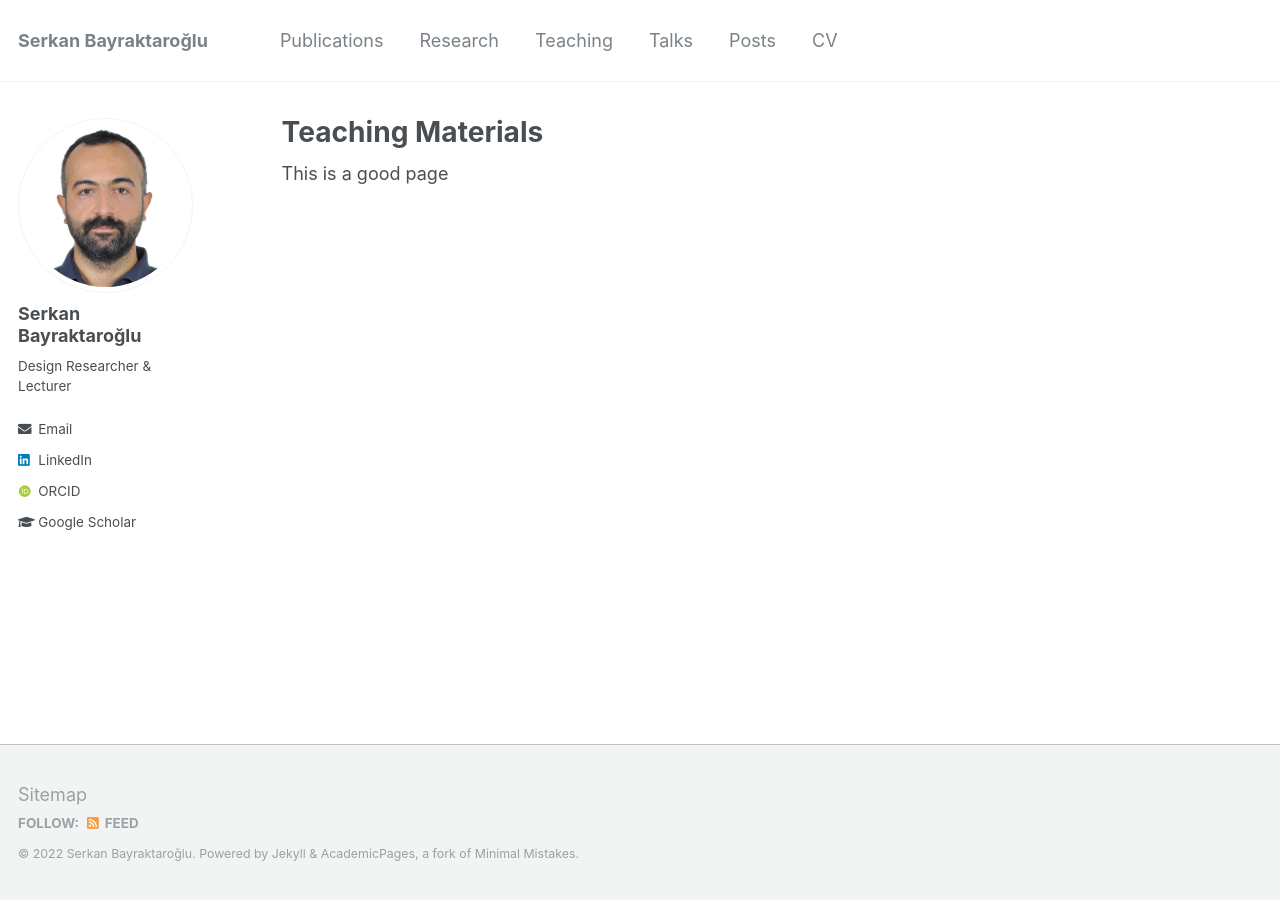
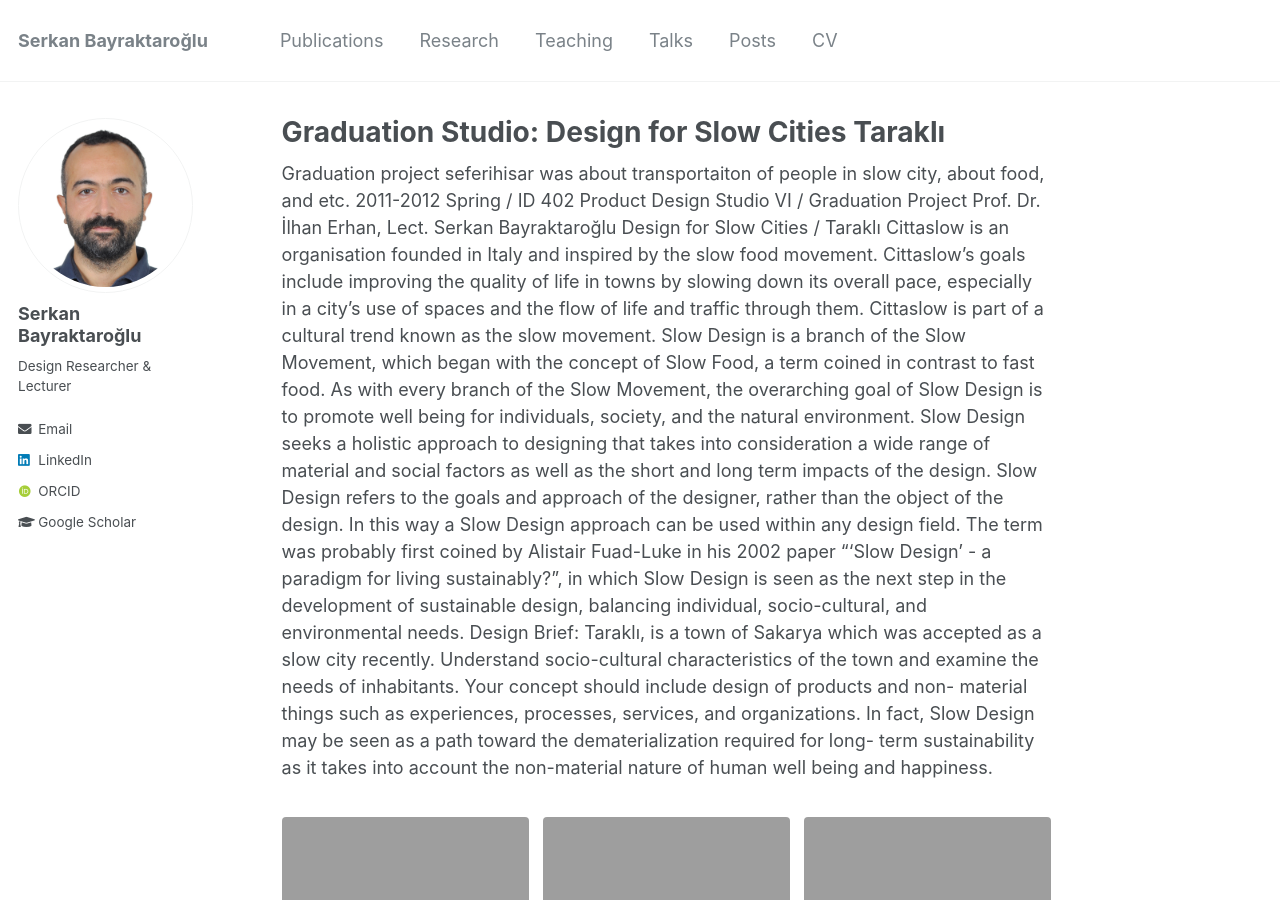
Before and after one commit to serkanbayraktaroglu/serkanbayraktaroglu.github.io, a Jekyll site: the page built from _pages/studio/studio2.md, in a window 1280 px wide and 900 px high. Built offline with Jekyll 4.4.1, drawn with Linux system fonts in a browser that asks for light colours; some web fonts are replaced.

Commit message:
Update studio2.md

```diff
--- a/_pages/studio/studio2.md
+++ b/_pages/studio/studio2.md
@@ -1,9 +1,43 @@
 ---
 permalink: /studio2/
-title: "Teaching Materials"
+title: "Graduation Studio: Design for Slow Cities Taraklı"
+gallery:
+  - url: studio1/biketaxi.png
+    image_path: studio1/biketaxi.png
+    alt: "Bcycle Taxi by Osman Şahin"
+    title: "Bcycle Taxi by Osman Şahin"
+  - url: studio1/circle_sale.png
+    image_path: studio1/circle_sale.png
+    alt: "Bagel Sale Bicycle by Ahsen Başbuğ"
+    title: "Bagel Sale Bicycle by Ahsen Başbuğ"
+  - url: studio1/equal.jpg
+    image_path: studio1/equal_sale.jpg
+    alt: "Equal Bazaar Bike by İlayda Taşyar"
+    title: "Equal Bazaar Bike by İlayda Taşyar"
+  - url: studio1/olive.jpg
+    image_path: studio1/olive.jpg
+    alt: "Olive Bcycle by Arda Dalay"
+    title: "Olive Bcycle by Arda Dalay"
+  - url: studio1/slowsale.jpg
+    image_path: studio1/slowsale.jpg
+    alt: "Slowsale Open Bazaar Sale Bike by Ayşe Çeşmeci"
+    title: "Slowsale Open Bazaar Sale Bike by Ayşe Çeşmeci"
 header:
   og_image: "teaching/pdp.png"
 ---
 
 
-This is a good page
+Graduation project seferihisar was about transportaiton of people in slow city, about food, and etc.
+2011-2012 Spring / ID 402
+Product Design Studio VI / Graduation Project
+Prof. Dr. İlhan Erhan, Lect. Serkan Bayraktaroğlu
+Design for Slow Cities / Taraklı
+Cittaslow is an organisation founded in Italy and inspired by the slow food movement. Cittaslow's goals include improving the quality of life in towns by slowing down its overall pace, especially in a city's use of spaces and the flow of life and traffic through them. Cittaslow is part of a cultural trend known as the slow movement.
+Slow Design is a branch of the Slow Movement, which began with the concept of Slow Food, a term coined in contrast to fast food. As with every branch of the Slow Movement, the overarching goal of Slow Design is to promote well being for individuals, society, and the natural environment. Slow Design seeks a holistic approach to designing that takes into consideration a wide range of material and social factors as well as the short and long term impacts of the design.
+Slow Design refers to the goals and approach of the designer, rather than the object of the design. In this way a Slow Design approach can be used within any design field. The term was probably first coined by Alistair Fuad-Luke in his 2002 paper "'Slow Design' - a paradigm for living sustainably?", in which Slow Design is seen as the next step in the development of sustainable design, balancing individual, socio-cultural, and environmental needs.
+Design Brief:
+Taraklı, is a town of Sakarya which
+was accepted as a slow city
+recently. Understand socio-cultural characteristics of the town and examine the needs of inhabitants. Your concept should include design of products and non- material things such as experiences, processes, services, and organizations. In fact, Slow Design may be seen as a path toward the dematerialization required for long- term sustainability as it takes into account the non-material nature of human well being and happiness.
+
+{% include gallery %}
```
